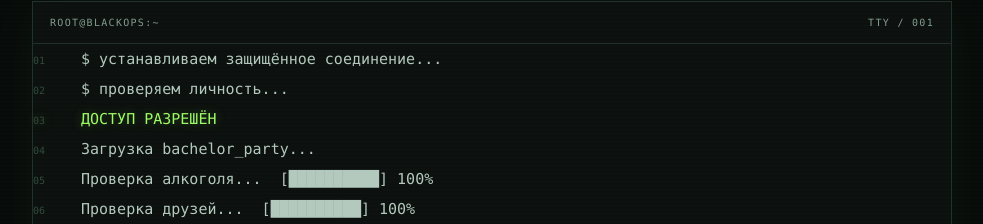
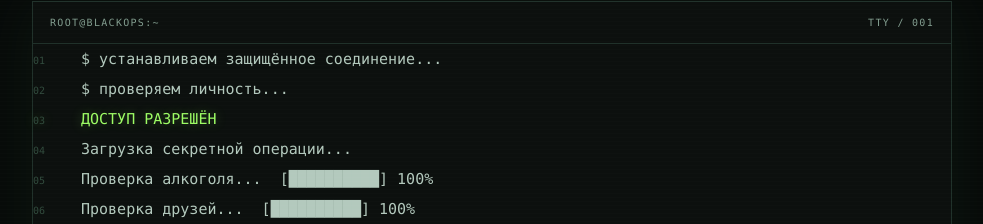
Before and after one commit to wheremeltwinds/bachelor-party, a Next.js app: page / in a window 1280 px wide. Shown: the part 258-482 px from the top of the page, without its empty margins (148-1131 px from the left). Built offline with nearby package versions, Linux system fonts and the light colour scheme.

Commit message:
Translate remaining operation label

```diff
--- a/app/components/TerminalIntro.tsx
+++ b/app/components/TerminalIntro.tsx
@@ -6,7 +6,7 @@ const introLines = [
   "$ устанавливаем защищённое соединение...",
   "$ проверяем личность...",
   "ДОСТУП РАЗРЕШЁН",
-  "Загрузка bachelor_party...",
+  "Загрузка секретной операции...",
   "Проверка алкоголя...  [██████████] 100%",
   "Проверка друзей...  [██████████] 100%",
   "Проверка жениха...  СТАТУС: НЕРВНИЧАЕТ",
```
